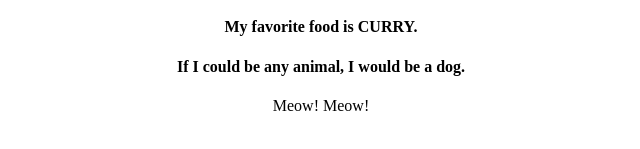
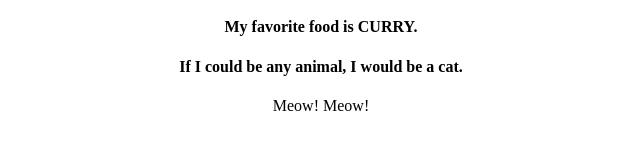
Before and after one commit to yeewad/my-first-repo, a plain HTML site: page index.html in a window 1280 px wide. Shown: the part 251-400 px from the top of the page, 319-959 px from the left. Drawn offline with Linux system fonts and the light colour scheme.

Commit message:
change to cat

```diff
--- a/index.html
+++ b/index.html
@@ -14,7 +14,7 @@
 					<h4>My hometown is HUNTINGTON BEACH.</h4>
 					<h4>My favorite color is PINK.</h4>
 					<h4>My favorite food is CURRY.</h4>
-					<h4>If I could be any animal, I would be a dog.</h4>
+					<h4>If I could be any animal, I would be a cat.</h4>
                     <p>Meow! Meow!</p>
 			</div>
 		  </body>
```
